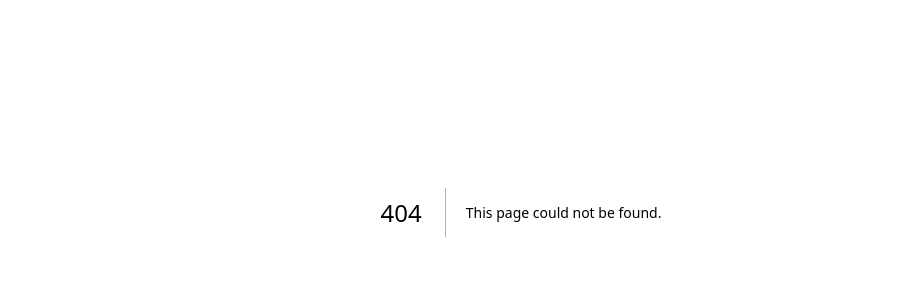
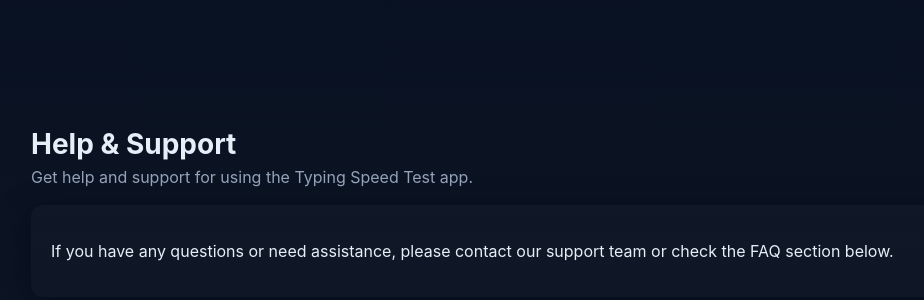
Before and after one commit to Rahul11111134/typing, a Next.js app: page /help in a window 1280 px wide. Before the commit this address had no page. Shown: the part 188-488 px from the top of the page, without its empty margins (119-1043 px from the left). Built offline with nearby package versions, Linux system fonts and the light colour scheme.

Commit message:
Fix help page, successful build, ready for deployment

```diff
--- /dev/null
+++ b/pages/help.js
@@ -0,0 +1,25 @@
+import Head from 'next/head';
+
+export default function Help() {
+	return (
+		<>
+			<Head>
+				<title>Help | Typing Speed Test</title>
+				<meta name="description" content="Get help and support for using the Typing Speed Test app." />
+			</Head>
+			<main className="page">
+				<div className="container">
+					<header className="header">
+						<h1>Help & Support</h1>
+						<p className="subtitle">Get help and support for using the Typing Speed Test app.</p>
+					</header>
+					<section className="card">
+						<p>
+							If you have any questions or need assistance, please contact our support team or check the FAQ section below.
+						</p>
+					</section>
+				</div>
+			</main>
+		</>
+	);
+}
```
